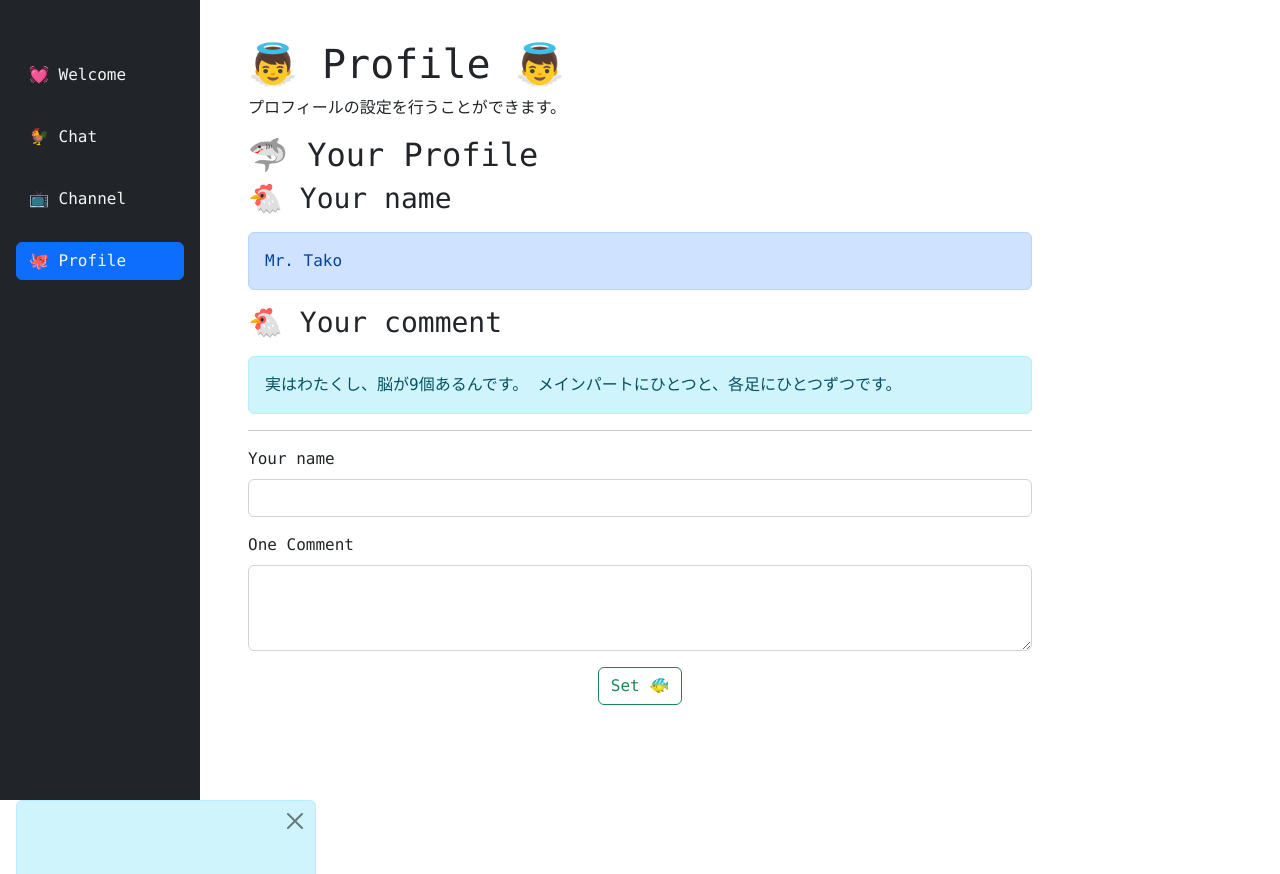
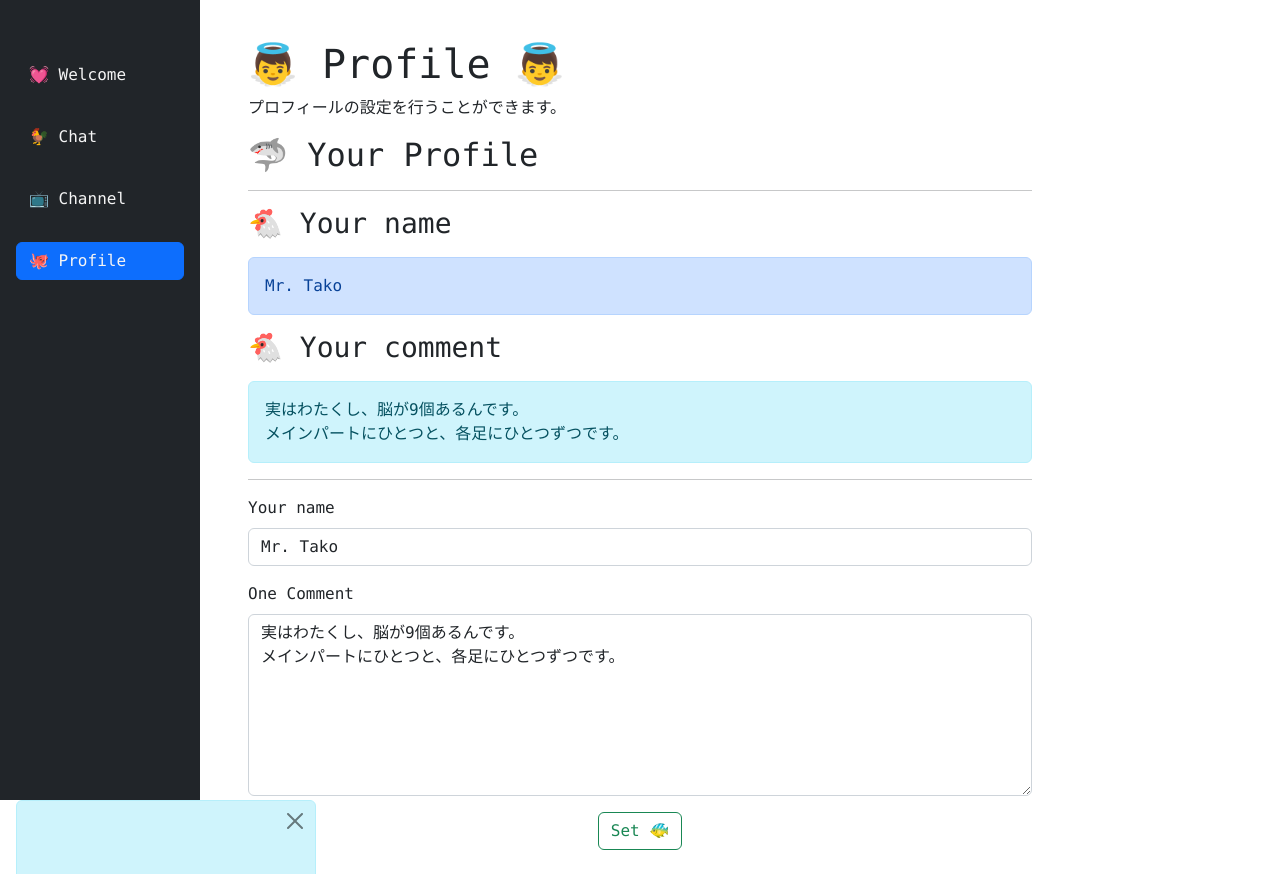
Before and after one commit to osawa-koki/simple-chat-chat, a Nuxt app: page /chat in a window 1280 px wide. Both pictures are taken after a click on the button "🐙 Profile". Before the commit the page ends 800 px from the top, so only its background shows below. Built offline with nearby package versions, Linux system fonts and the light colour scheme.

Commit message:
プロフィールの更新。

```diff
--- a/components/ProfileComponent.vue
+++ b/components/ProfileComponent.vue
@@ -5,21 +5,22 @@
       <h1>👼 Profile 👼</h1>
       <p>プロフィールの設定を行うことができます。</p>
       <h2>🦈 Your Profile</h2>
+      <hr />
       <h3>🐔 Your name</h3>
-      <div class="alert alert-primary" role="alert">{{ username }}</div>
+      <div class="alert alert-primary" role="alert">{{ user.name }}</div>
       <h3>🐔 Your comment</h3>
-      <div class="alert alert-info" role="alert">{{ comment }}</div>
+      <div class="alert alert-info comment" role="alert">{{ user.comment }}</div>
       <hr />
       <div class="box">
         <label for="username" class="form-label">Your name</label>
-        <input id="username" type="text" class="form-control" />
+        <input id="username" v-model="name" type="text" class="form-control" />
       </div>
       <div class="box">
         <label for="comment" class="form-label">One Comment</label>
-        <textarea id="comment" class="form-control" rows="3"></textarea>
+        <textarea id="comment" v-model="comment" class="form-control" rows="7"></textarea>
       </div>
       <div class="center box">
-        <button type="button" class="btn btn-outline-success">Set 🐠</button>
+        <button type="button" class="btn btn-outline-success" @click="SetProfile">Set 🐠</button>
       </div>
     </div>
   </div>
@@ -28,17 +29,13 @@
 <script lang="ts">
 import { defineComponent } from "vue";
 
-import { Channel } from '~/src/interface';
+import { User } from '~/src/interface';
 
 export default defineComponent({
   name: 'ChannelComponent',
   props: {
-    username: {
-      type: String,
-      required: true,
-    },
-    comment: {
-      type: String,
+    user: {
+      type: Object as () => User,
       required: true,
     },
   },
@@ -49,8 +46,16 @@ export default defineComponent({
     }
   },
   mounted() {
+    this.name = this.user.name;
+    this.comment = this.user.comment;
   },
   methods: {
+    SetProfile() {
+      this.$emit('SetProfile', {
+        name: this.name,
+        comment: this.comment,
+      } as User);
+    },
   },
 });
 </script>
@@ -58,5 +63,9 @@ export default defineComponent({
 <style lang="scss" scoped>
 @import "../node_modules/bootstrap/scss/bootstrap";
 
-
+#Central {
+  .comment {
+    white-space: pre;
+  }
+}
 </style>
--- a/pages/chat.vue
+++ b/pages/chat.vue
@@ -5,7 +5,7 @@
     <ChatSetting :screen="screen" @SetScreen="SetScreen" />
     <WelcomeComponent v-if="screen === 0" />
     <ChannelComponent v-if="screen === 2" :channel="channel" :channels="channels" @UseChannel="UseChannel" @MakeChannel="MakeChannel" @DeleteChannel="DeleteChannel" @ImportChannel="ImportChannel" @SetDialog="SetDialog" />
-    <ProfileComponent v-if="screen === 3" :username="username" :comment="comment" />
+    <ProfileComponent v-if="screen === 3" :user="user" @SetProfile="SetProfile" />
   </main>
   <div id="Dialog" role="alert" :class="`${DialogMessage !== null ? '' : 'hidden'} alert alert-${DialogType === 0 ? 'info' : 'danger'}`">
     <span>{{ DialogMessage }}</span>
@@ -21,7 +21,7 @@ import { getFirestore, collection, getDocs, getDoc, doc, setDoc, deleteDoc } fro
 
 import firebaseConfig from '~/firebaseConfig';
 
-import { Message, Channel } from '~/src/interface';
+import { Message, Channel, User } from '~/src/interface';
 import { template_channels } from "~/src/templates";
 
 // Initialize Firebase
@@ -38,8 +38,11 @@ export default defineComponent({
       InsertError: null as string | null,
       DialogMessage: null as string | null,
       DialogType: 0 as number, // 0: Success, -1: Error
-      username: "Mr. Tako",
-      comment: "実はわたくし、脳が9個あるんです。\nメインパートにひとつと、各足にひとつずつです。",
+      user: {
+        id: "0",
+        name: "Mr. Tako",
+        comment: "実はわたくし、脳が9個あるんです。\nメインパートにひとつと、各足にひとつずつです。",
+      } as User,
       messages: [] as Message[],
       channel: template_channels[0] as Channel,
       channels: [...template_channels] as Channel[],
@@ -105,6 +108,14 @@ export default defineComponent({
       } catch (error) {
         this.SetDialog("チャネルの削除に失敗しました。", -1);
       }
+    },
+    SetProfile(user: User) {
+      this.user = {
+        id: this.user.id,
+        name: user.name,
+        comment: user.comment,
+      };
+      this.SetDialog("プロフィールを更新しました。", 0);
     },
     SetDialog(error: string, type: number) {
       this.DialogMessage = error;
--- a/src/interface.ts
+++ b/src/interface.ts
@@ -16,6 +16,7 @@ type Channel = {
 type User = {
   id: string;
   name: string;
+  comment: string;
 };
 
 export type { Message, Channel, User };
```
